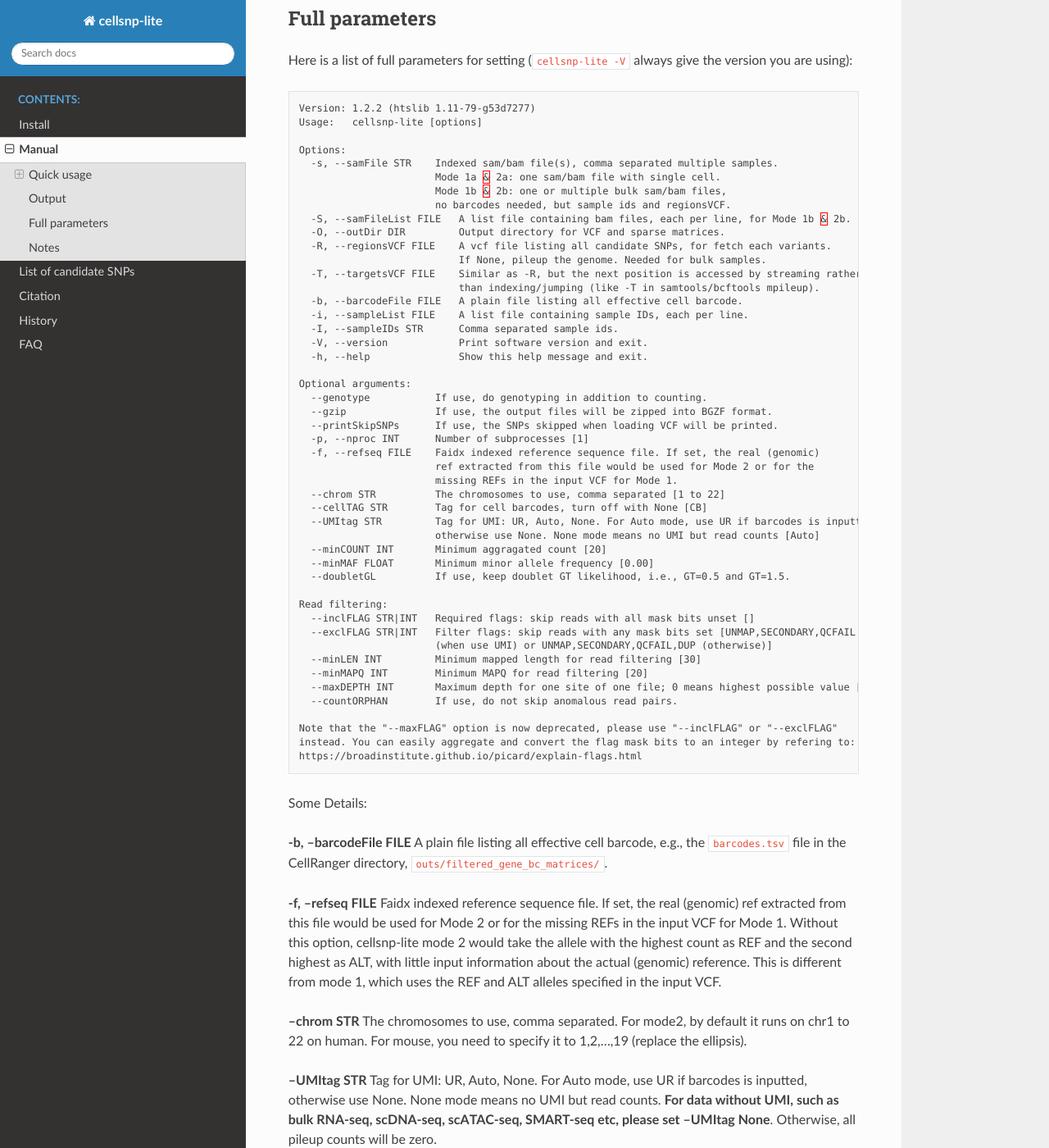
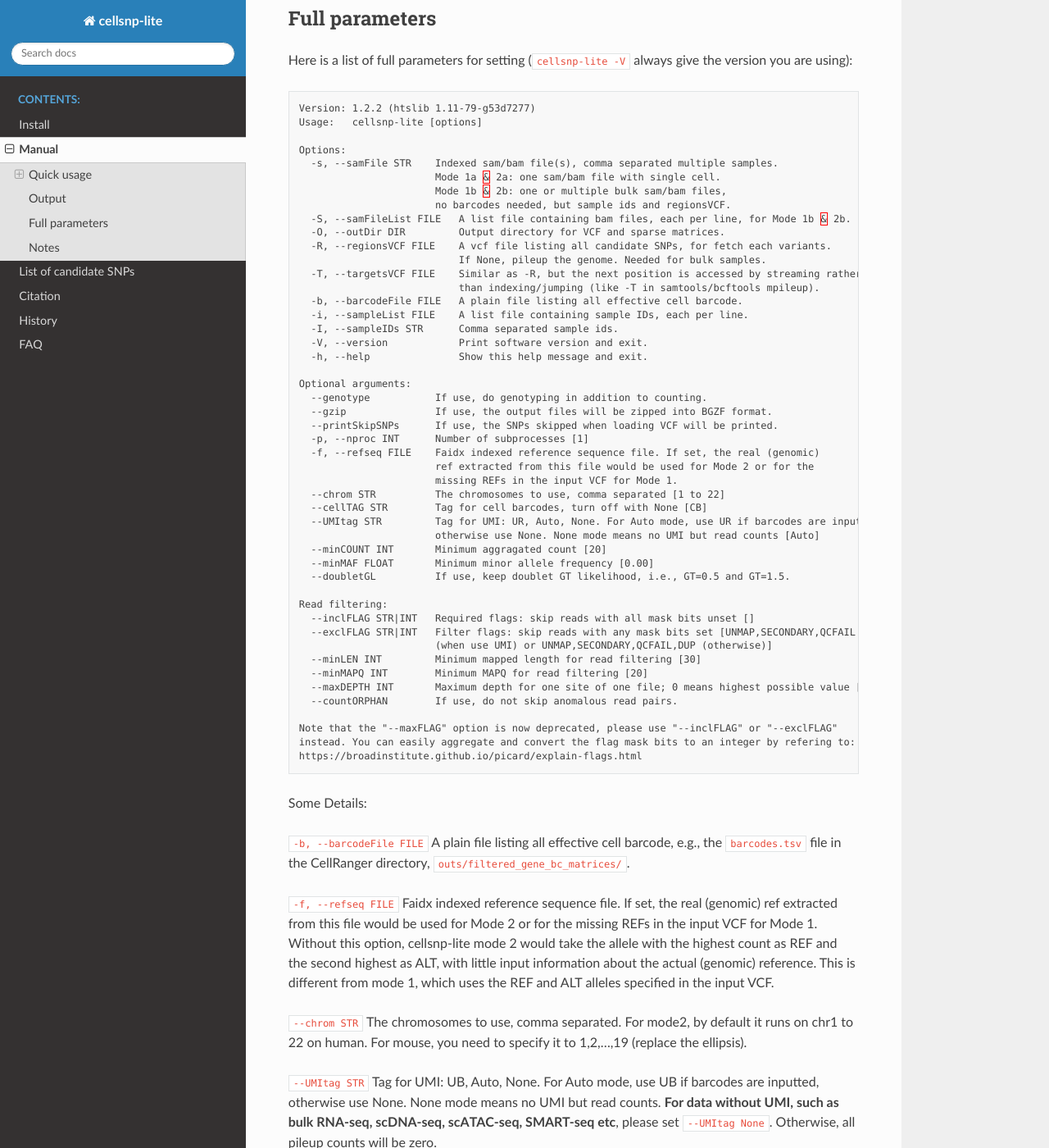
Before and after one commit to single-cell-genetics/cellsnp-lite, a Sphinx documentation site: the page built from doc/manual.rst, in a window 1280 px wide and 1400 px high, scrolled down 2845 px. Shown: the whole window at 82% size. Built offline with Sphinx 7.4.7 and the Read the Docs theme 2.0.0, drawn with Linux system fonts in a browser that asks for light colours; some of the changed text lies outside the part shown.

Commit message:
minor update

```diff
--- a/doc/manual.rst
+++ b/doc/manual.rst
@@ -168,7 +168,7 @@
                          missing REFs in the input VCF for Mode 1.
     --chrom STR          The chromosomes to use, comma separated [1 to 22]
     --cellTAG STR        Tag for cell barcodes, turn off with None [CB]
-    --UMItag STR         Tag for UMI: UR, Auto, None. For Auto mode, use UR if barcodes is inputted,
+    --UMItag STR         Tag for UMI: UR, Auto, None. For Auto mode, use UR if barcodes are inputted,
                          otherwise use None. None mode means no UMI but read counts [Auto]
     --minCOUNT INT       Minimum aggragated count [20]
     --minMAF FLOAT       Minimum minor allele frequency [0.00]
@@ -190,15 +190,15 @@
 
 Some Details:
 
-**-b, --barcodeFile FILE** A plain file listing all effective cell barcode, e.g., the ``barcodes.tsv`` file in the CellRanger directory, ``outs/filtered_gene_bc_matrices/``.
+``-b, --barcodeFile FILE`` A plain file listing all effective cell barcode, e.g., the ``barcodes.tsv`` file in the CellRanger directory, ``outs/filtered_gene_bc_matrices/``.
 
-**-f, --refseq FILE** Faidx indexed reference sequence file. If set, the real (genomic) ref extracted from this file would be used for Mode 2 or for the missing REFs in the input VCF for Mode 1. Without this option, cellsnp-lite mode 2 would take the allele with the highest count as REF and the second highest as ALT, with little input information about the actual (genomic) reference. This is different from mode 1, which uses the REF and ALT alleles specified in the input VCF.
+``-f, --refseq FILE`` Faidx indexed reference sequence file. If set, the real (genomic) ref extracted from this file would be used for Mode 2 or for the missing REFs in the input VCF for Mode 1. Without this option, cellsnp-lite mode 2 would take the allele with the highest count as REF and the second highest as ALT, with little input information about the actual (genomic) reference. This is different from mode 1, which uses the REF and ALT alleles specified in the input VCF.
 
-**--chrom STR** The chromosomes to use, comma separated. For mode2, by default it runs on chr1 to 22 on human. For mouse, you need to specify it to 1,2,...,19 (replace the ellipsis).
+``--chrom STR`` The chromosomes to use, comma separated. For mode2, by default it runs on chr1 to 22 on human. For mouse, you need to specify it to 1,2,...,19 (replace the ellipsis).
 
-**--UMItag STR** Tag for UMI: UR, Auto, None. For Auto mode, use UR if barcodes is inputted, otherwise use None. None mode means no UMI but read counts. **For data without UMI, such as bulk RNA-seq, scDNA-seq, scATAC-seq, SMART-seq etc, please set --UMItag None**. Otherwise, all pileup counts will be zero.
+``--UMItag STR`` Tag for UMI: UB, Auto, None. For Auto mode, use UB if barcodes are inputted, otherwise use None. None mode means no UMI but read counts. **For data without UMI, such as bulk RNA-seq, scDNA-seq, scATAC-seq, SMART-seq etc**, please set ``--UMItag None``. Otherwise, all pileup counts will be zero.
 
-**--minMAF FLOAT** Minimum minor allele frequency. The parameter minMAF is minimum minor allele frequency, which is the minimum between the allele frequencies of REF and ALT for a given SNP site. Here, both allele frequencies are derived from aggregated read counts from all cells (i.e., total_REF_read / total_reads, or total_ALT_read / total_reads). This parameter can be used for SNP filtering.
+``--minMAF FLOAT`` Minimum minor allele frequency. The parameter minMAF is minimum minor allele frequency, which is the minimum between the allele frequencies of REF and ALT for a given SNP site. Here, both allele frequencies are derived from aggregated read counts from all cells (i.e., total_REF_read / total_reads, or total_ALT_read / total_reads). This parameter can be used for SNP filtering.
 
 
 Notes
```
Also changed, not shown: 1 other file.
